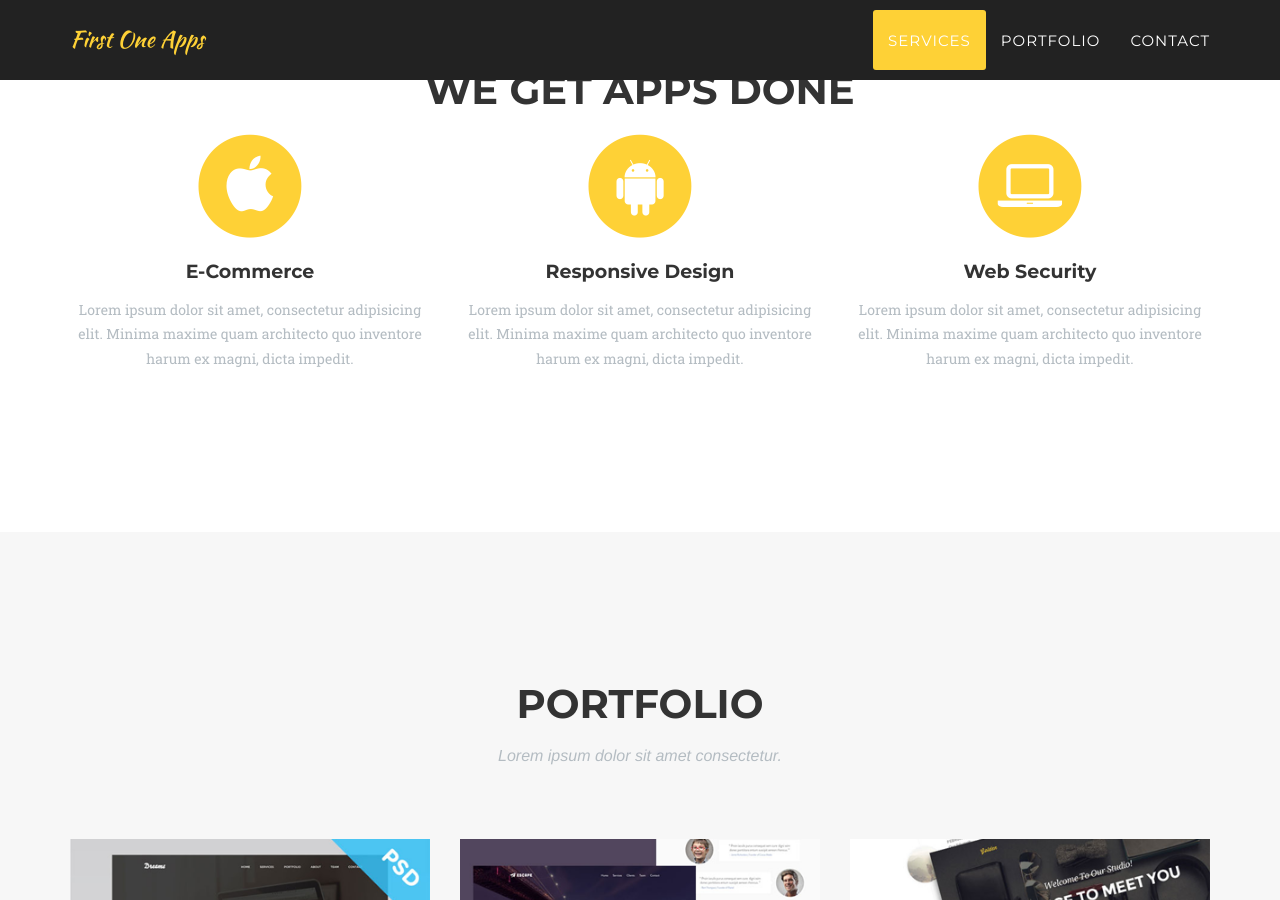
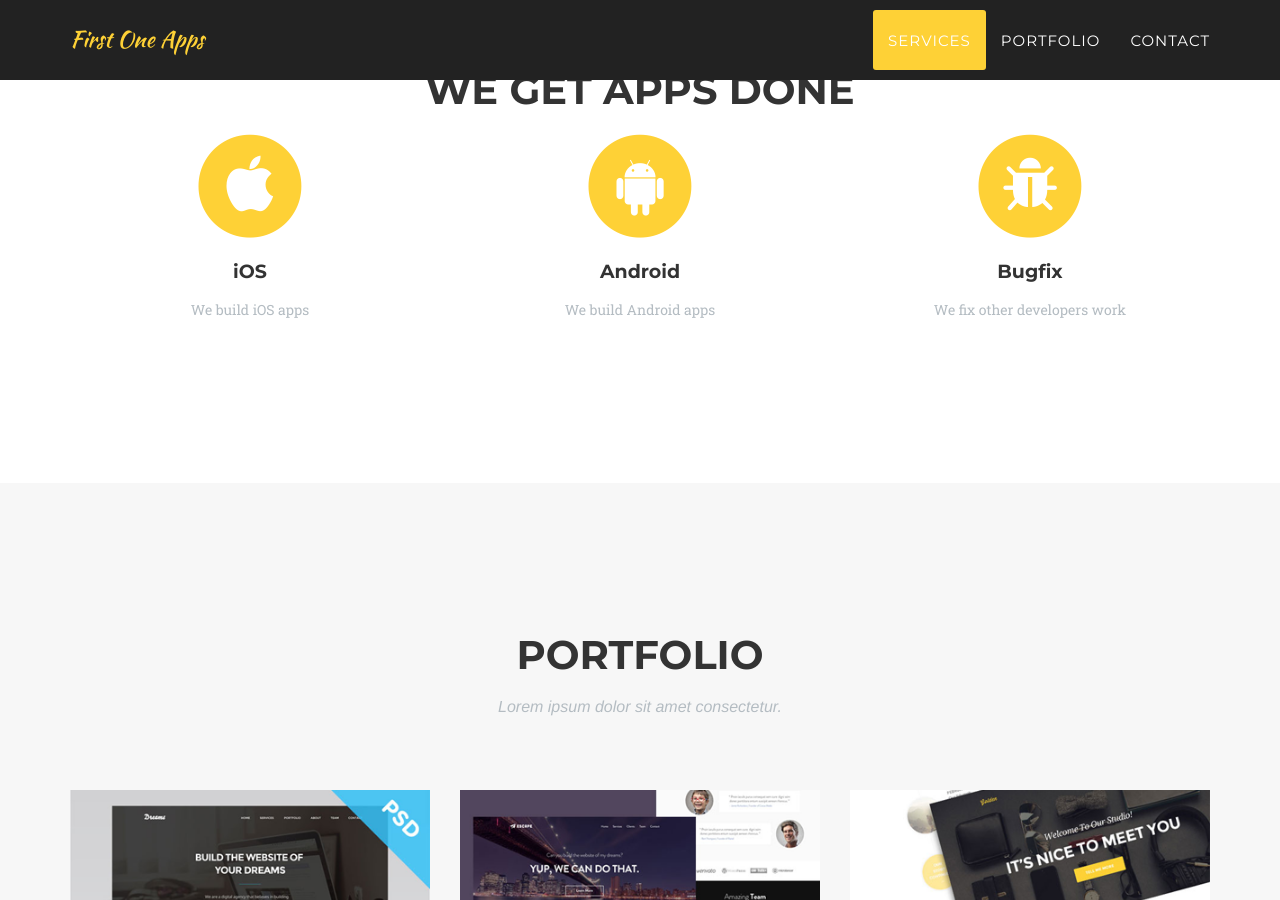
Before and after one commit to firstoneapps/firstoneapps.github.io, a Jekyll site: the page built from index.html, in a window 1280 px wide and 900 px high, scrolled down 707 px. Built offline with Jekyll 4.4.1, drawn with Linux system fonts in a browser that asks for light colours; some web fonts are replaced.

Commit message:
Update services copy

```diff
--- a/_includes/services.html
+++ b/_includes/services.html
@@ -12,24 +12,24 @@
                         <i class="fa fa-circle fa-stack-2x text-primary"></i>
                         <i class="fa fa-apple fa-stack-1x fa-inverse"></i>
                     </span>
-                    <h4 class="service-heading">E-Commerce</h4>
-                    <p class="text-muted">Lorem ipsum dolor sit amet, consectetur adipisicing elit. Minima maxime quam architecto quo inventore harum ex magni, dicta impedit.</p>
+                    <h4 class="service-heading">iOS</h4>
+                    <p class="text-muted">We build iOS apps</p>
                 </div>
                 <div class="col-md-4">
                     <span class="fa-stack fa-4x">
                         <i class="fa fa-circle fa-stack-2x text-primary"></i>
                         <i class="fa fa-android fa-stack-1x fa-inverse"></i>
                     </span>
-                    <h4 class="service-heading">Responsive Design</h4>
-                    <p class="text-muted">Lorem ipsum dolor sit amet, consectetur adipisicing elit. Minima maxime quam architecto quo inventore harum ex magni, dicta impedit.</p>
+                    <h4 class="service-heading">Android</h4>
+                    <p class="text-muted">We build Android apps</p>
                 </div>
                 <div class="col-md-4">
                     <span class="fa-stack fa-4x">
                         <i class="fa fa-circle fa-stack-2x text-primary"></i>
-                        <i class="fa fa-laptop fa-stack-1x fa-inverse"></i>
+                        <i class="fa fa-bug fa-stack-1x fa-inverse"></i>
                     </span>
-                    <h4 class="service-heading">Web Security</h4>
-                    <p class="text-muted">Lorem ipsum dolor sit amet, consectetur adipisicing elit. Minima maxime quam architecto quo inventore harum ex magni, dicta impedit.</p>
+                    <h4 class="service-heading">Bugfix</h4>
+                    <p class="text-muted">We fix other developers work</p>
                 </div>
             </div>
         </div>
```
